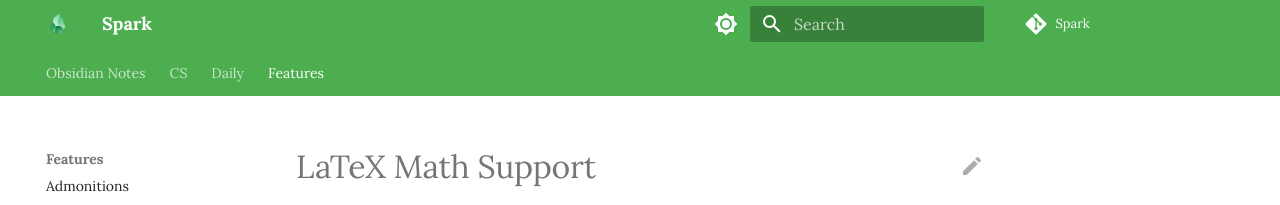
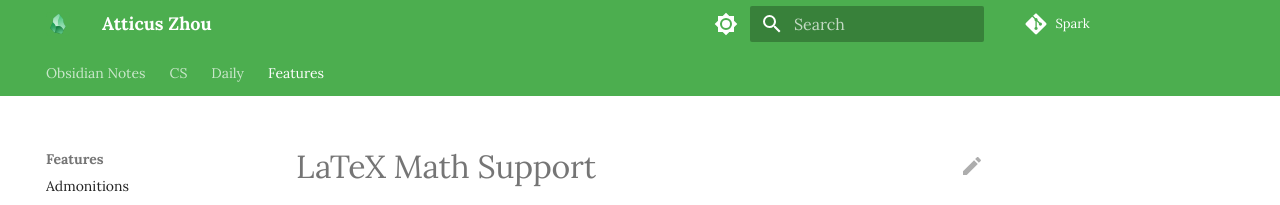
Before and after one commit to Atticuszz/Spark, an MkDocs documentation site: the page built from docs/Features/LaTeX Math Support.md, in a window 1280 px wide. Shown: the top 205 px of the page. Built offline with MkDocs 1.6.1 and Material for MkDocs 9.7.7, drawn with Linux system fonts in a browser that asks for light colours; a script that is not in the unit is left out; comment, search, counter and statistics services are not loaded.

Commit message:
Update mkdocs.yml

```diff
--- a/mkdocs.yml
+++ b/mkdocs.yml
@@ -1,7 +1,7 @@
 # Copyright (c) 2016-2024 Atticus Zhou <zhouge1831@gmail.com>
 
 # Project information
-site_name: Spark
+site_name: Atticus Zhou
 site_url: https://atticuszz.github.io/Spark
 
 # Repository
```
